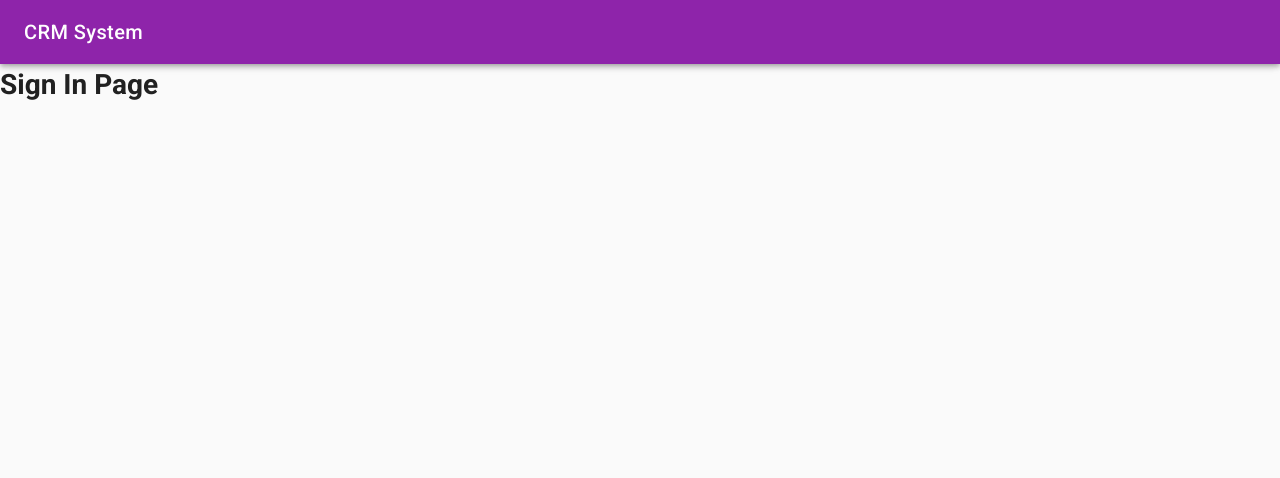
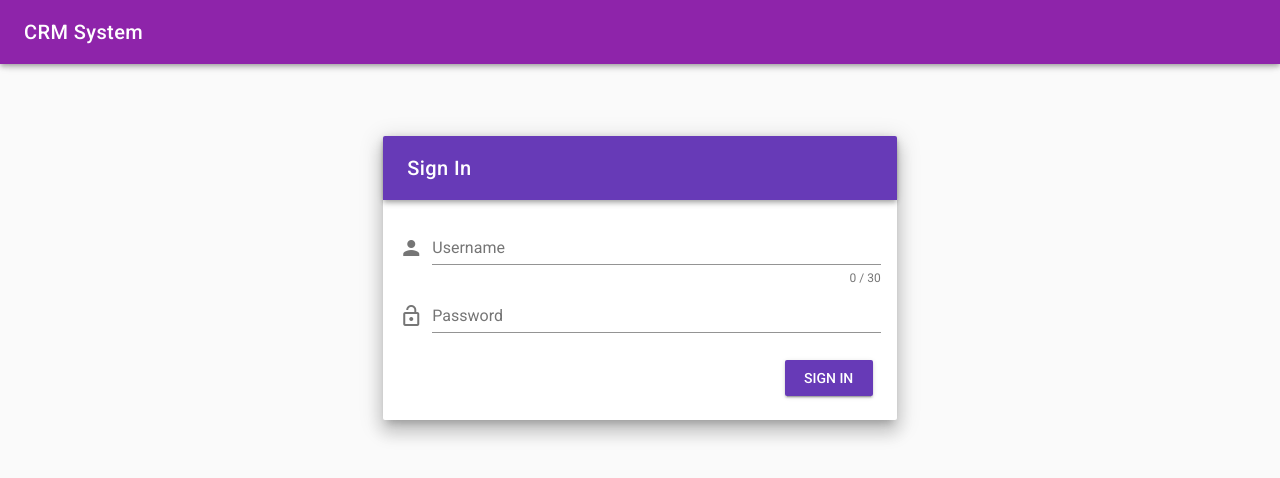
Before and after one commit to OstapHetman/mini-crm, a Vue app in the folder client/: page /signin in a window 1280 px wide. Shown: the top 478 px of the page. Built offline with nearby package versions, Linux system fonts and the light colour scheme.

Commit message:
add sign form and post data to backend

```diff
--- a/client/src/views/SignIn.vue
+++ b/client/src/views/SignIn.vue
@@ -1,13 +1,142 @@
 <template>
-  <v-layout row>
-    <v-flex xs12>
-      <h1 class="text-center">Sign In Page</h1>
-    </v-flex>
-  </v-layout>
+  <v-content class="mt-5" >
+    <img v-if="signingIn" class="loader" src="../assets/loader.svg" alt="loader">
+    <v-container v-if="!signingIn" fluid fill-height>
+      <v-layout align-center justify-center>
+        <v-flex xs12 sm8 md5>
+          <v-alert v-if="errorMessage"
+            :value="true"
+            type="error"
+          >
+            {{ errorMessage }}
+          </v-alert>
+          <v-card class="elevation-12">
+            <v-toolbar dark color="deep-purple">
+              <v-toolbar-title>Sign In</v-toolbar-title>
+              <v-spacer></v-spacer>
+            </v-toolbar>
+            <v-card-text>
+              <v-form @submit.prevent="onSignIn()">
+                <v-text-field
+                prepend-icon="person"
+                name="username"
+                label="Username"
+                type="text"
+                :counter="30"
+                required
+                v-model="user.username"
+                ></v-text-field>
+                <v-text-field id="password"
+                prepend-icon="lock_open"
+                name="password"
+                label="Password"
+                type="password"
+                v-model="user.password"
+                ></v-text-field>
+
+                <v-card-actions>
+                  <v-spacer></v-spacer>
+                  <v-btn color="white--text deep-purple " type="submit">Sign In</v-btn>
+                </v-card-actions>
+              </v-form>
+            </v-card-text>
+          </v-card>
+        </v-flex>
+      </v-layout>
+    </v-container>
+  </v-content>
 </template>
 
 <script>
-export default {};
+import Joi from "joi";
+
+const SIGNIN_URL = "http://localhost:5000/auth/signin";
+
+const schema = Joi.object().keys({
+  username: Joi.string()
+    .regex(/(^[a-zA-z0-9_]+$)/)
+    .min(2)
+    .max(30)
+    .required(),
+  password: Joi.string()
+    .trim()
+    .min(8)
+    .required()
+});
+export default {
+  data: () => ({
+    user: {
+      username: "",
+      password: ""
+    },
+    errorMessage: "",
+    signingIn: false
+  }),
+  watch: {
+    user: {
+      handler() {
+        this.errorMessage = "";
+      },
+      deep: true
+    }
+  },
+  methods: {
+    onSignIn() {
+      if (this.validUser()) {
+        this.errorMessage = "";
+        this.signingIn = true;
+        const body = {
+          username: this.user.username,
+          password: this.user.password
+        };
+
+        fetch(SIGNIN_URL, {
+          method: "POST",
+          headers: {
+            "content-type": "application/json"
+          },
+          body: JSON.stringify(body)
+        })
+          .then(response => {
+            if (response.ok) {
+              return response.json();
+            } else {
+              return response.json().then(error => {
+                throw new Error(error.message);
+              });
+            }
+          })
+          .then(result => {
+            console.log(result);
+            setTimeout(() => {
+              this.signingIn = false;
+              // this.$router.push("/dashboard");
+            }, 1000);
+          })
+          .catch(error => {
+            setTimeout(() => {
+              this.signingIn = false;
+              this.errorMessage = error.message;
+            }, 1000);
+          });
+      }
+    },
+    validUser() {
+      const result = Joi.validate(this.user, schema);
+      if (result.error === null) {
+        return true;
+      }
+      if (result.error.message.includes("username")) {
+        this.errorMessage = "Username is invalid";
+      } else if (result.error.message.includes("password")) {
+        this.errorMessage = "Password is invalid";
+      } else {
+        console.log(result.error);
+        return false;
+      }
+    }
+  }
+};
 </script>
 
 <style>
```
Also changed, not shown: 1 other file (tests, documents, lock files or other folders).
